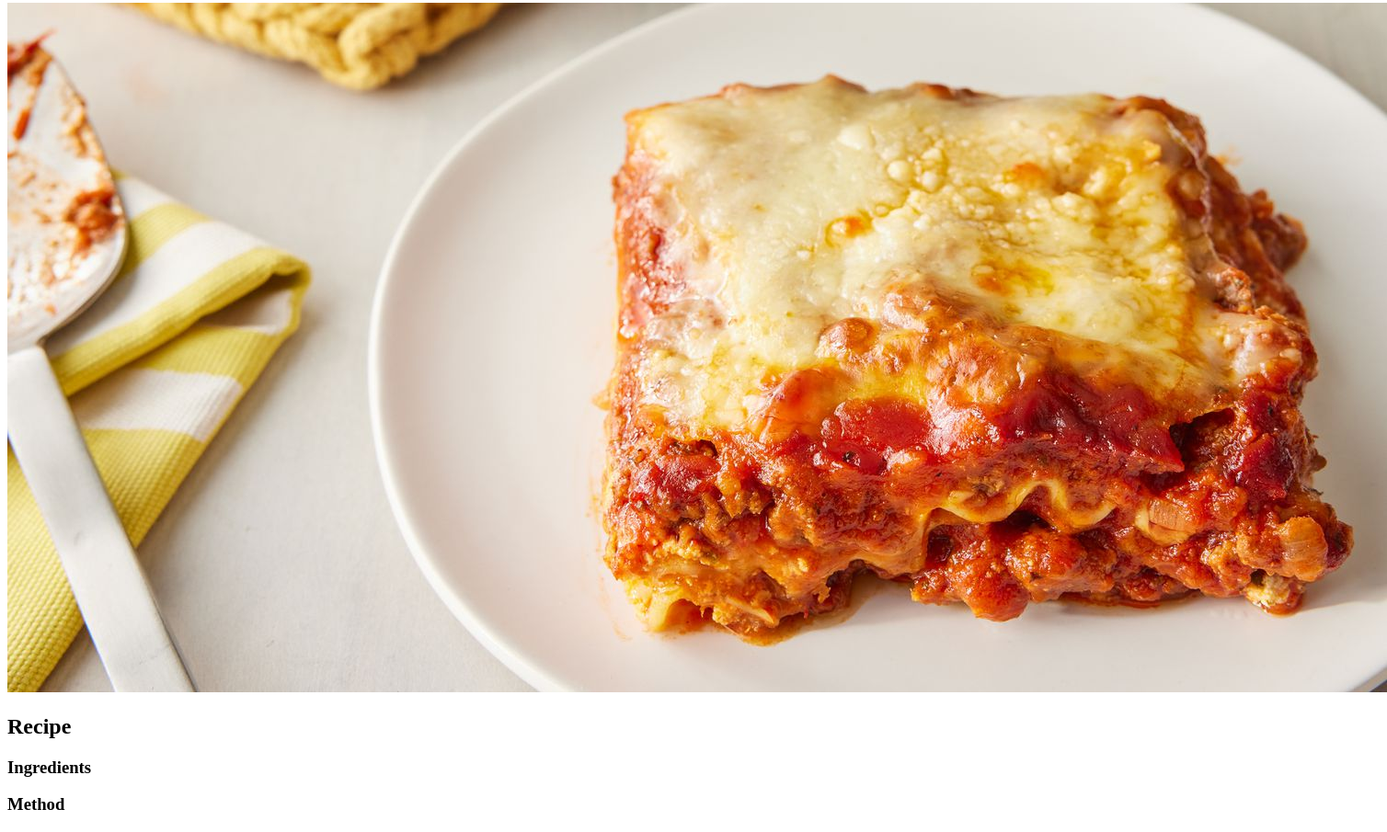
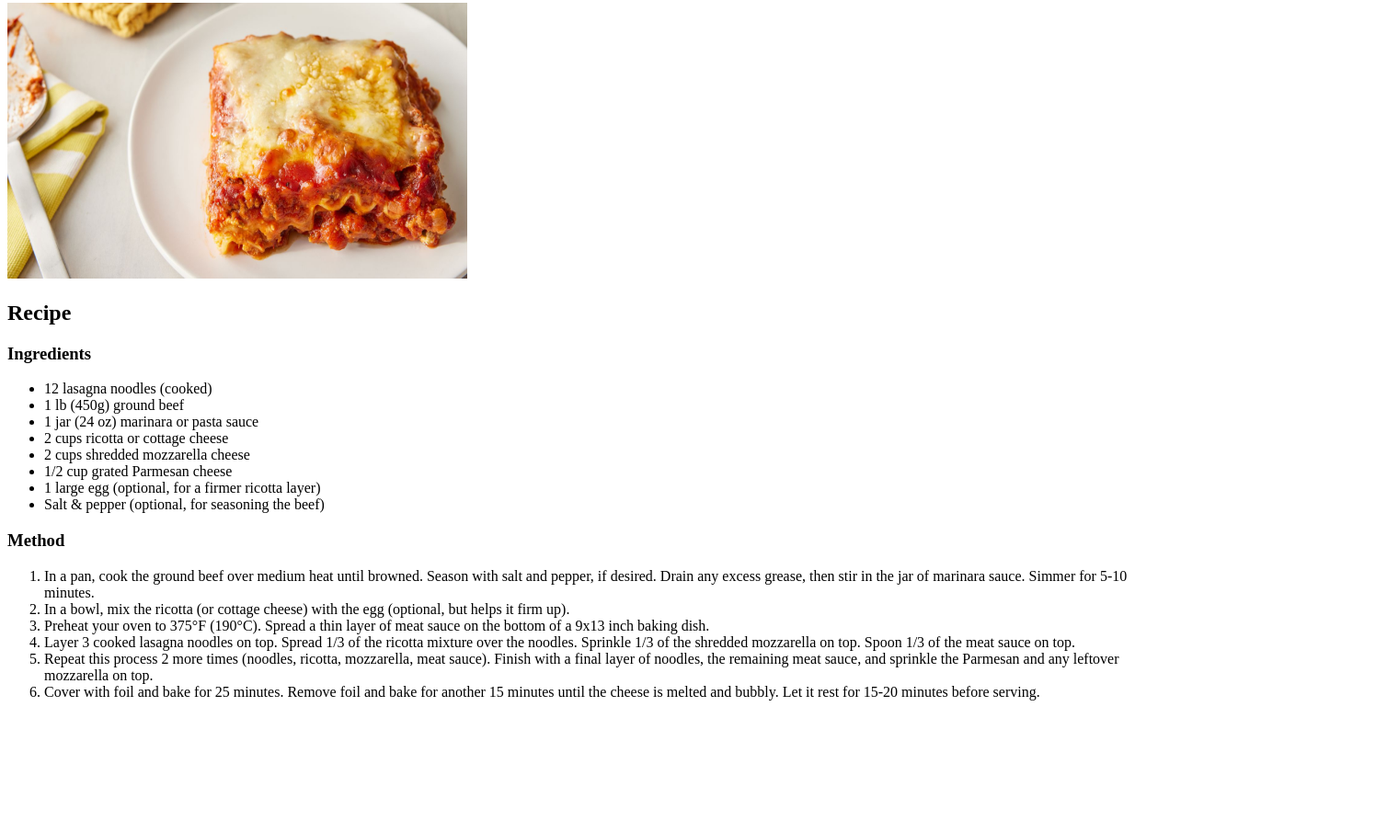
Before and after one commit to elliottfeltham/odin-recipes, a plain HTML site: page recipes/lasanga.html in a window 1280 px wide. Shown: the part 77-982 px from the top of the page at 92% size, 1508 px wide, since content can reach past the window. After the commit the page ends 855 px from the top, so only its background shows below. Drawn offline with Linux system fonts and the light colour scheme.

Commit message:
Add content to lasanga recipe

```diff
--- a/recipes/lasanga.html
+++ b/recipes/lasanga.html
@@ -7,9 +7,35 @@
 </head>
 <body>
     <h1>Lasanga</h1>
-    <img src="/images/lasanga.jpg" alt="Picture of lasanga">
+    <img src="/images/lasanga.jpg" alt="Picture of lasanga" height="300px" width="500px">
     <h2>Recipe</h2>
     <h3>Ingredients</h3>
+    <ul>
+        <li>12 lasagna noodles (cooked)</li>
+        <li>1 lb (450g) ground beef</li>
+        <li>1 jar (24 oz) marinara or pasta sauce</li>
+        <li>2 cups ricotta or cottage cheese</li>
+        <li>2 cups shredded mozzarella cheese</li>
+        <li>1/2 cup grated Parmesan cheese</li>
+        <li>1 large egg (optional, for a firmer ricotta layer)</li>
+        <li>Salt & pepper (optional, for seasoning the beef)</li>
+    </ul>
     <h3>Method</h3>
+    <ol>
+        <li>In a pan, cook the ground beef over medium heat until browned. Season with salt and pepper, if desired.
+            Drain any excess grease, then stir in the jar of marinara sauce. Simmer for 5-10 minutes.</li>
+        <li>In a bowl, mix the ricotta (or cottage cheese) with the egg (optional, but helps it firm up).</li>
+        <li>Preheat your oven to 375°F (190°C).
+            Spread a thin layer of meat sauce on the bottom of a 9x13 inch baking dish.</li>
+        <li>Layer 3 cooked lasagna noodles on top.
+            Spread 1/3 of the ricotta mixture over the noodles.
+            Sprinkle 1/3 of the shredded mozzarella on top.
+            Spoon 1/3 of the meat sauce on top.</li>
+        <li>Repeat this process 2 more times (noodles, ricotta, mozzarella, meat sauce).
+            Finish with a final layer of noodles, the remaining meat sauce, and sprinkle the Parmesan and any leftover mozzarella on top.</li>
+        <li>Cover with foil and bake for 25 minutes.
+            Remove foil and bake for another 15 minutes until the cheese is melted and bubbly.
+            Let it rest for 15-20 minutes before serving.</li>
+    </ol>
 </body>
 </html>
```
